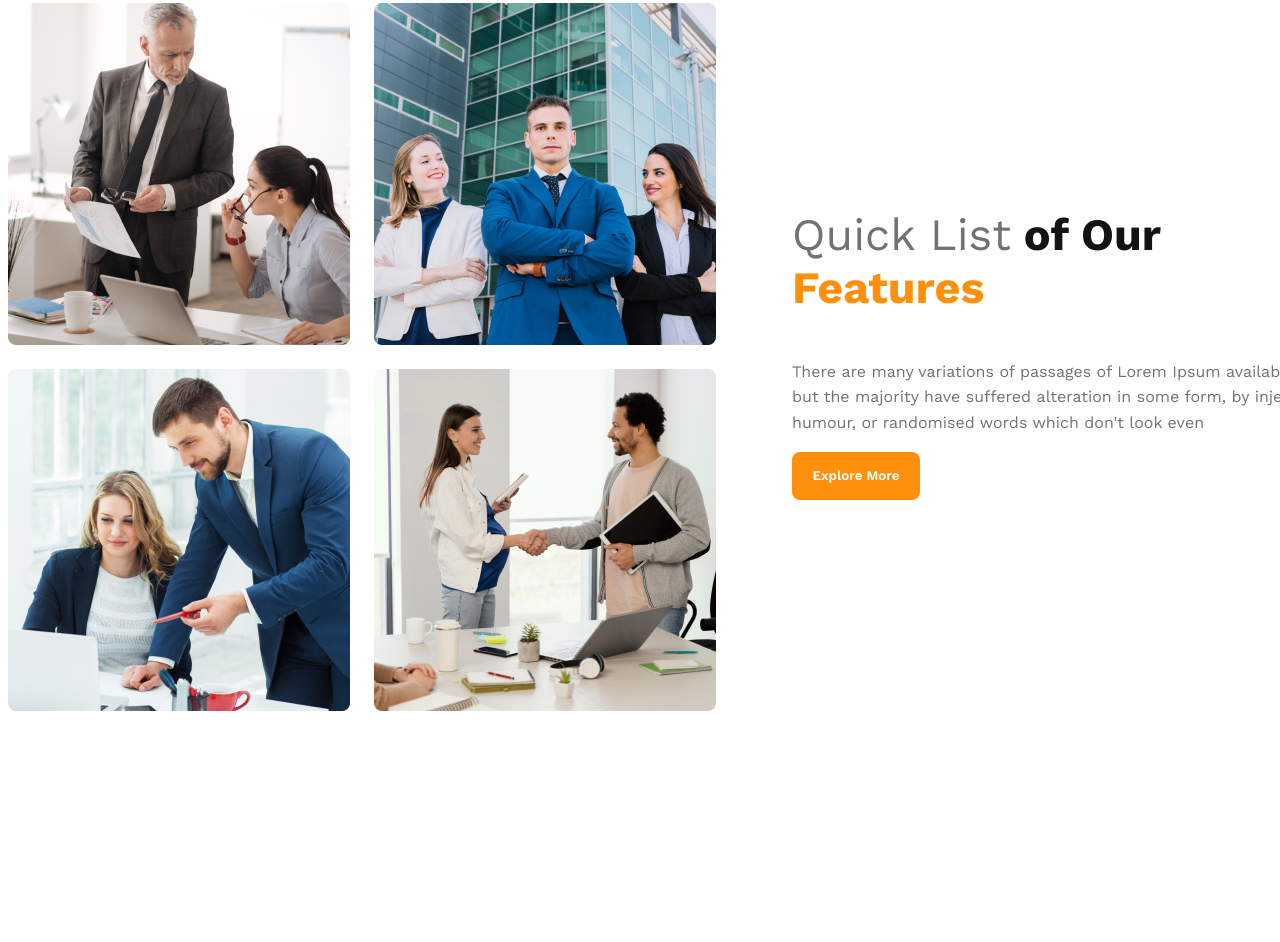
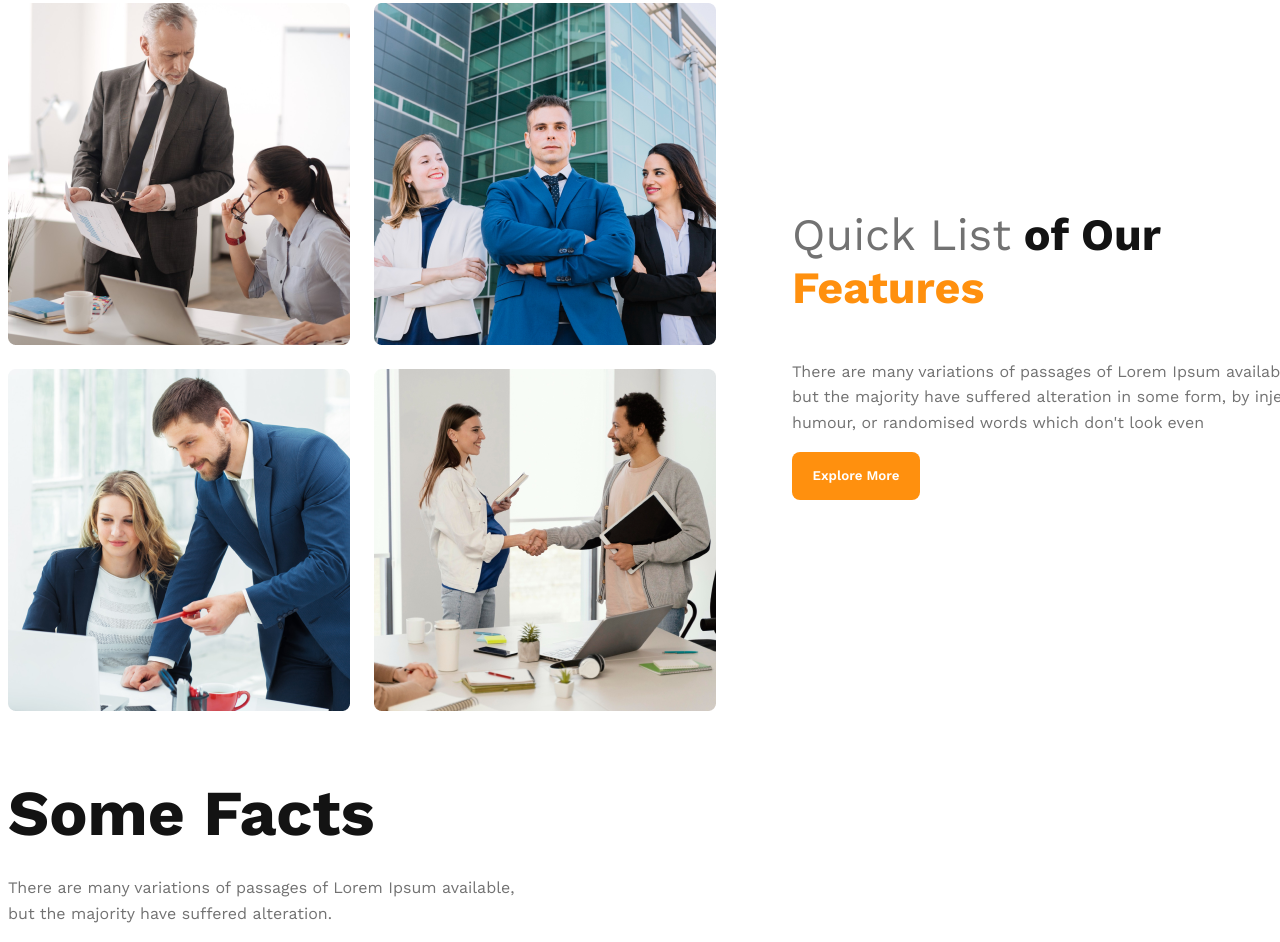
Before and after one commit to tarekibnkhayer/g3-architects, a plain HTML site: page index.html in a window 1280 px wide. Shown: the part 1064-2006 px from the top of the page. Before the commit the page ends 1783 px from the top, so only its background shows below. Drawn offline with nearby package versions, Linux system fonts and the light colour scheme.

Commit message:
fact section just create

```diff
--- a/index.html
+++ b/index.html
@@ -46,6 +46,15 @@
         <button class="btn-primary">Explore More</button>
     </div>
 </section>
+<!-- feature section -->
+<section class="feature">
+
+</section>
+<!-- fact section -->
+<section class="fact">
+    <h3 class="fact-title">Some Facts</h3>
+    <p class="fact-description">There are many variations of passages of Lorem Ipsum available, but the majority have suffered alteration.</p>
+</section>
     </main>
     <footer>
 
--- a/style.css
+++ b/style.css
@@ -142,6 +142,9 @@ width: 33.5rem;
     @media screen  and (min-width: 576.1px)
     and (max-width: 960px)
     {
+        body{
+            margin: 0;
+        }
         .nav-container{
             flex-direction: column;
         }
@@ -167,3 +170,19 @@ width: 33.5rem;
         margin: 0 5rem;
     }
     }
+    /* feature section */
+
+    /* fact section */
+    .fact-title{
+        color: #131313;
+        font-size: 4rem;
+        font-weight: 700;
+        margin-bottom: 1.5rem;
+    }
+    .fact-description{
+        color: #727272;
+        font-weight: 400;
+        line-height: 1.6rem;
+    width: 33.5rem;
+    margin-top: 0 ;
+    }
```
